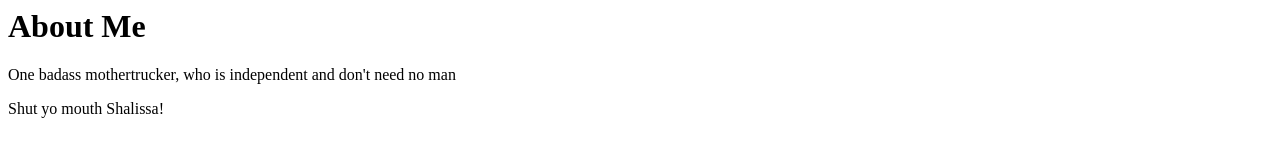
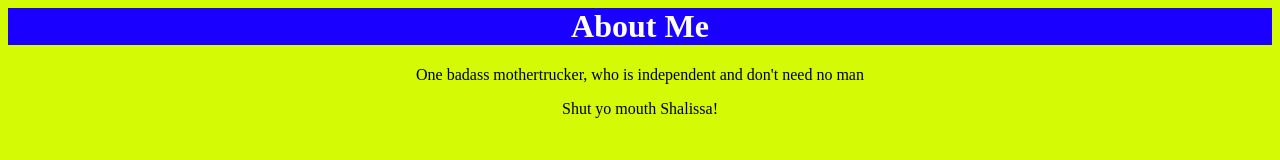
Before and after one commit to JoeKearey/HTML-Testing, a plain HTML site: page public/about.html in a window 1280 px wide. Drawn offline with Linux system fonts and the light colour scheme.

Commit message:
Add files via upload

```diff
--- a/public/about.html
+++ b/public/about.html
@@ -1,3 +1,5 @@
+<link href="../style.css" rel="stylesheet">
+
 <h1>About Me</h1>
 <p>One badass mothertrucker, who is independent and don't need no man</p>
 
--- a/style.css
+++ b/style.css
@@ -1,3 +1,4 @@
 *{text-align: center;}
 h1{background-color: rgb(25, 0, 255);}
 *{background-color: rgb(213, 250, 5);}
+h1{color: white;}
```
Also changed, not shown: public/birthday-invite.html (+2 -0 lines), public/contact.html (+2 -0 lines), public/movie-ranking.html (+2 -0 lines).
